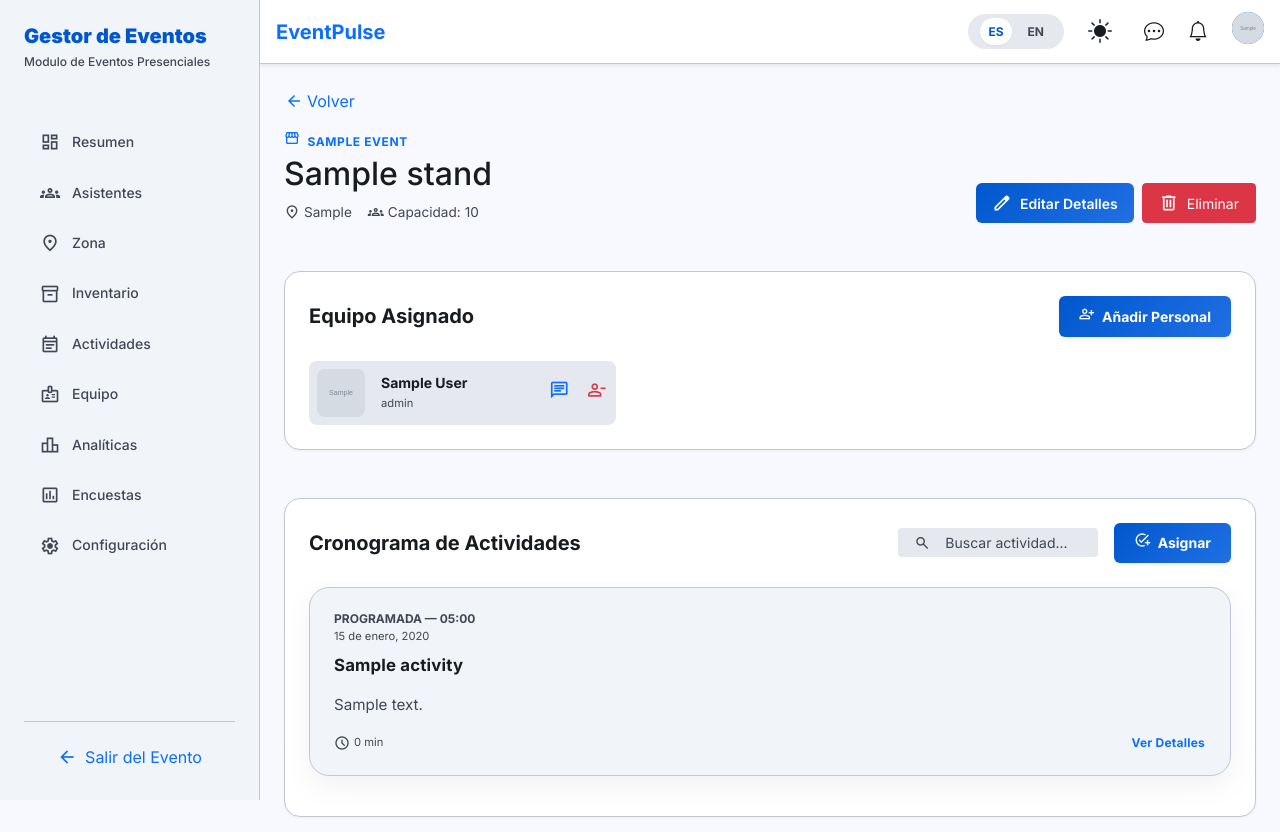
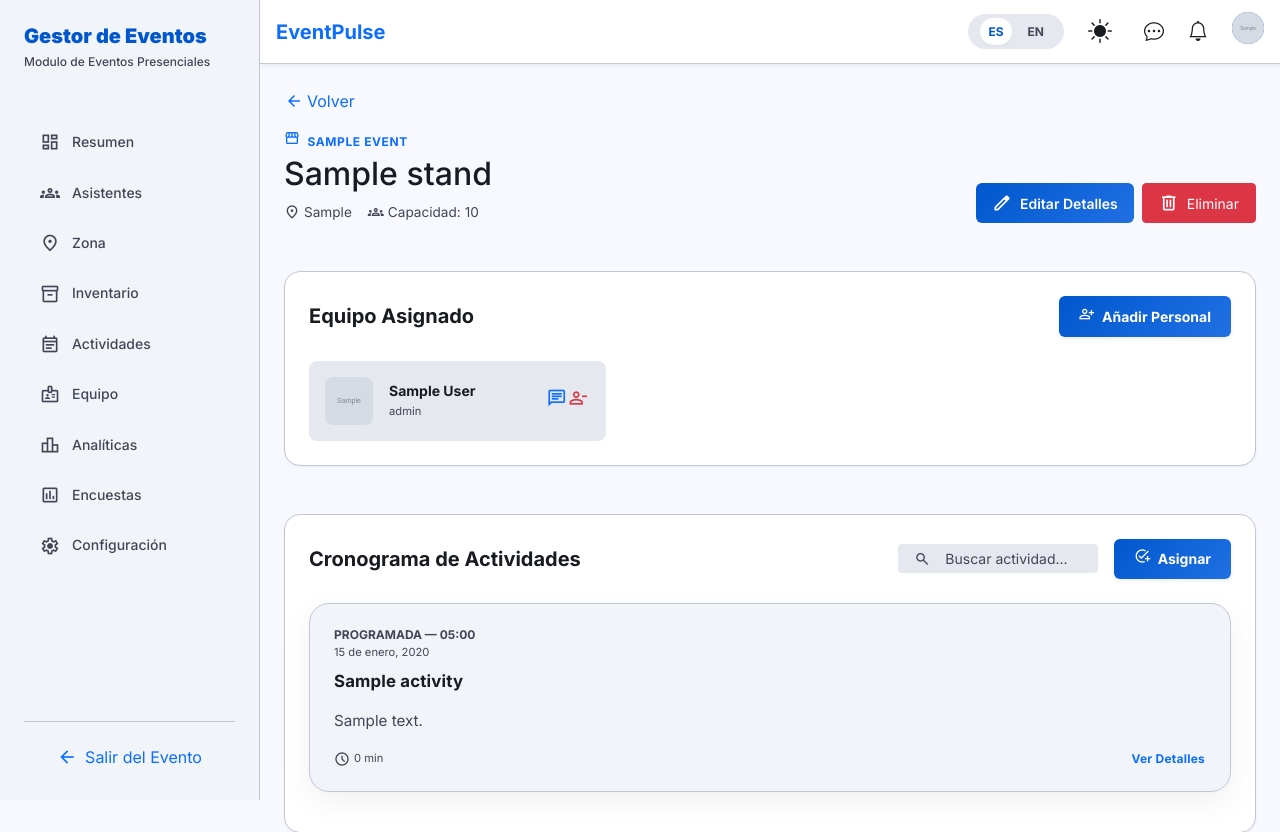
Before and after one commit to Rocio-Planas/Event, a Django app: page /stands/1/1/ in a window 1280 px wide. Shown: the top 832 px of the page. Run offline with Django 5.2, Linux system fonts and the light colour scheme; a user stored in the database is signed in; tables that the repository leaves empty hold one stand-in row (values such as "Sample post"); grey boxes marked "Sample" are stand-in pictures; data that the repository does not hold is empty; some libraries are stand-ins or nearby versions.

Commit message:
arreflos en info_stands

```diff
--- a/pe_stand/templates/pe_stand/info_stands.html
+++ b/pe_stand/templates/pe_stand/info_stands.html
@@ -136,10 +136,30 @@ document.addEventListener('change', function(e) {
 });
 
 function removeStaffFromStand(userId, userName) {
-    document.getElementById('removeStaffUserId').value = userId;
-    document.getElementById('removeStaffUserName').textContent = userName;
-    var modal = new bootstrap.Modal(document.getElementById('removeStaffModal'));
+    var userIdInput = document.querySelector('#removeStaffUserId');
+    var userNameSpan = document.querySelector('#removeStaffModal #removeStaffUserName');
+
+    console.log('userIdInput:', userIdInput);
+    console.log('userNameSpan:', userNameSpan);
+    console.log('userName:', userName);
+
+    if (userIdInput) {
+        userIdInput.value = userId;
+    }
+
+    if (userNameSpan) {
+        userNameSpan.textContent = userName;
+    } else {
+        console.error('userNameSpan still null');
+    }
+
+    var modalEl = document.getElementById('removeStaffModal');
+    if (modalEl) {
+        var modal = new bootstrap.Modal(modalEl);
         modal.show();
+    } else {
+        alert('Error: Modal no encontrado');
+    }
 }
 
 function confirmRemoveStaff() {
@@ -160,10 +180,10 @@ function confirmRemoveStaff() {
             var row = document.querySelector('[data-staff-id="' + userId + '"]');
             if (row) row.remove();
             var container = document.getElementById('teamContainer');
-            if (container && container.querySelectorAll('[data-staff-id]').length === 0) {
-                container.style.display = 'none';
+            var remainingStaff = container ? container.querySelectorAll('[data-staff-id]').length : 0;
             var emptyState = document.getElementById('teamEmptyState');
-                if (emptyState) emptyState.style.display = 'block';
+            if (remainingStaff === 0 && emptyState) {
+                emptyState.style.display = 'block';
             }
         } else {
             alert(data.error || 'Error al remover');
@@ -851,39 +871,41 @@ function confirmDeleteStand() {
                     </div>
                 </div>
 
-                <div id="assignedTeamList" class="row g-3">
-                    <div id="teamContainer">
+                <div id="assignedTeamList">
+                    <div id="teamContainer" class="row g-3">
                         {% if staff %}
                         {% for member in staff %}
                         {% if member.user %}
-                        <div class="col-md-6 col-lg-4" data-staff-id="{{ member.user.id }}">
-                            <div class="d-flex align-items-center gap-3 p-2 rounded-3 h-100" style="background-color: var(--surface-container-high);">
+                        <div class="col-12 col-md-6 col-lg-4" data-staff-id="{{ member.user.id }}">
+                            <div class="d-flex align-items-center gap-3 p-3 rounded-3 h-100" style="background-color: var(--surface-container-high);">
                                 {% if member.user.avatar %}
-                                <img src="{{ member.user.avatar.url }}" alt="{{ member.user.get_full_name }}" class="rounded-3" style="width: 48px; height: 48px; object-fit: cover;">
+                                <img src="{{ member.user.avatar.url }}" alt="{{ member.user.get_full_name }}" class="rounded-3 flex-shrink-0" style="width: 48px; height: 48px; object-fit: cover;">
                                 {% else %}
-                                <div class="rounded-3 d-flex align-items-center justify-content-center" style="width: 48px; height: 48px; background-color: var(--surface-container-high); color: var(--primary);">
+                                <div class="rounded-3 d-flex align-items-center justify-content-center flex-shrink-0" style="width: 48px; height: 48px; background-color: var(--surface-container-lowest); color: var(--primary);">
                                     {{ member.user.first_name|default:"U"|first|upper }}
                                 </div>
                                 {% endif %}
-                                <div class="flex-grow-1">
-                                    <p class="mb-0 fw-bold small">{{ member.user.get_full_name|default:member.user.email }}</p>
+                                <div class="flex-grow-1 min-width-0">
+                                    <p class="mb-0 fw-bold small text-truncate">{{ member.user.get_full_name|default:member.user.email }}</p>
                                     <p class="mb-0 text-muted" style="font-size: 0.7rem;">{{ member.role }}</p>
                                 </div>
+                                <div class="d-flex flex-shrink-0">
                                     <button class="btn btn-link p-0 text-primary" onclick="openNotificationModal('{{ member.user.id }}', '{{ member.user.get_full_name|default:member.user.email }}')">
                                         <span class="material-symbols-outlined">chat</span>
                                     </button>
                                     <button class="btn btn-link p-0 text-danger" onclick="removeStaffFromStand('{{ member.user.id }}', '{{ member.user.get_full_name|default:member.user.email }}')" title="Quitar de la zona" data-i18n-title="remove_from_zone">
                                         <span class="material-symbols-outlined">person_remove</span>
                                     </button>
+                                </div>
                             </div>
                         </div>
                         {% endif %}
                         {% endfor %}
                         {% endif %}
-                    </div>
                         <div class="col-12 text-center text-muted py-4" id="teamEmptyState"{% if not staff %} style="display: block;"{% else %} style="display: none;"{% endif %}>
                             <span class="material-symbols-outlined" style="font-size: 48px;">group</span>
                             <p class="mt-2" data-i18n="no_staff_assigned">No hay personal asignado</p>
+                        </div>
                     </div>
                 </div>
             </div>
@@ -1466,7 +1488,7 @@ function confirmDeleteStand() {
                 </div>
                 <div class="modal-body px-4">
                     <input type="hidden" id="removeStaffUserId">
-                    <p data-i18n="remove_staff_confirm">¿Estás seguro de que deseas quitar a <strong id="removeStaffUserName"></strong> de esta zona? Quedará sin zona asignada.</p>
+                    <p>¿Estás seguro de que deseas quitar a <strong id="removeStaffUserName"></strong> de esta zona? Quedará sin zona asignada.</p>
                 </div>
                 <div class="modal-footer border-0 px-4 pb-4">
                     <button type="button" class="btn btn-outline-secondary px-4" data-bs-dismiss="modal" data-i18n="cancel">Cancelar</button>
```
Also changed, not shown: pe_agenda/views.py (+23 -2 lines). Lines whose indentation alone changed are shown as unchanged.
